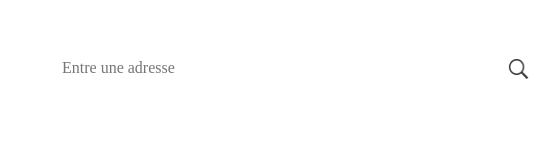
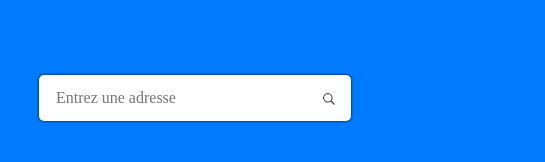
Before and after one commit to TheoLeao/TP-MiwWeatherMap, a website: page index.html in a window 390 px wide. Shown: the whole page, 545 px wide, since content can reach past the window. Drawn offline with nearby package versions, Linux system fonts and the light colour scheme.

Commit message:
carte responsive

```diff
--- a/css/pages/_home.scss
+++ b/css/pages/_home.scss
@@ -1,7 +1,9 @@
 @import "../abstracts/mixins";
 @import '../abstracts/variables';
 
-
+body{
+    background-color: #007bff;
+}
 #map{
     width: 100%;
     height: 100vh;
@@ -41,3 +43,22 @@
         width: 5%;
     }
 }
+
+
+@media (max-width: 576px) {
+
+    .recherche{
+        position: relative;
+        width: 80%;
+        margin: auto;
+        display: block;
+        left: 0;
+        top: 75px;
+        box-shadow: 0 0 3px black;
+    }
+    .leaflet-control-container{
+        display: none;
+    }
+
+
+}
--- a/index.html
+++ b/index.html
@@ -9,7 +9,6 @@
 
         <link rel="stylesheet" href="https://unpkg.com/leaflet@1.0.3/dist/leaflet.css" integrity="sha512-07I2e+7D8p6he1SIM+1twR5TIrhUQn9+I6yjqD53JQjFiMf8EtC93ty0/5vJTZGF8aAocvHYNEDJajGdNx1IsQ==" crossorigin="">
         <script src="https://unpkg.com/leaflet@1.0.3/dist/leaflet-src.js" integrity="sha512-WXoSHqw/t26DszhdMhOXOkI7qCiv5QWXhH9R7CgvgZMHz1ImlkVQ3uNsiQKu5wwbbxtPzFXd1hK4tzno2VqhpA==" crossorigin=""></script>
-        <meta name="viewport" content="width=device-width, initial-scale=1.0">
         <link rel="stylesheet" href="css/MarkerCluster.css">
         <link rel="stylesheet" href="css/MarkerCluster.Default.css">
         <script src="js/leaflet.markercluster-src.js"></script>
@@ -26,7 +25,7 @@
             <span class="zoneAlert"></span>
             <div class="recherche">
                 <div class="searchbar">
-                    <input type="text" id="inputAdresse" placeholder="Entre une adresse" list="datalistInputAdresse">
+                    <input type="text" id="inputAdresse" placeholder="Entrez une adresse" list="datalistInputAdresse">
                     <a href="">
                         <img src="img/loupe.png">
                     </a>
--- a/js/script.js
+++ b/js/script.js
@@ -27,7 +27,7 @@ document.querySelector('#inputAdresse').addEventListener('change', function () {
     lon = parseFloat(tabCoordonnees[0]);
     lat = parseFloat(tabCoordonnees[1]);
     //Afficher la carte
-    showMap(lon, lat, 10);
+    showMap(lon, lat, 13);
 
     //Récuperer les extrémités de la carte
     NE_lat = mymap.getBounds()._northEast.lat;
```
Also changed, not shown: css/style.css, 1 other file.
